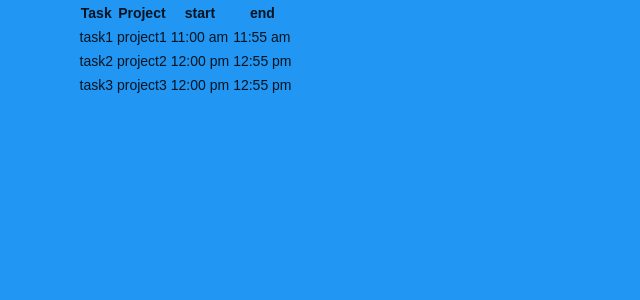
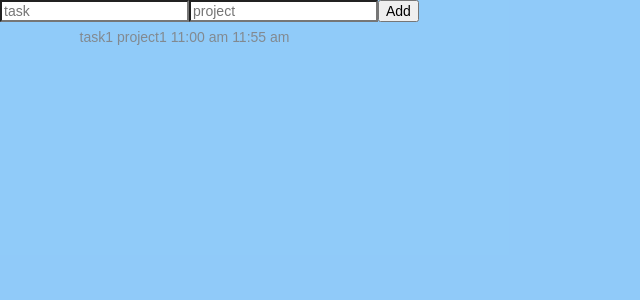
Before and after one commit to NavotSlavin/timeEntry-project, a React app: page / in a window 1280 px wide. Shown: the top 300 px of the page, without its empty margins (0-640 px from the left). Built offline with nearby package versions, Linux system fonts and the light colour scheme.

Commit message:
success send 2 way data between parent comp to children comp

```diff
--- a/src/components/App.js
+++ b/src/components/App.js
@@ -1,16 +1,30 @@
 //import the react and react-dom libraries
 import React from 'react';
-import ReactDOM from 'react-dom';
 import TimeEntryDetails from './TimeEntryDetails'
 import TableTime from './TableTime';
+import TimeEntryBar from './TimeEntryBar';
+
 class App extends React.Component {
 
     constructor(props){
         super(props);
 
         this.state = {
-            listOfTimeEntries : []
+            listOfTimeEntries : [
+                <TimeEntryDetails
+                task="task1"
+                project="project1"
+                startTime="11:00 am"
+                endTime="11:55 am"
+                timer="00:03"
+                />
+            ]
         }
+    }
+
+    onBarSubmit(task, project) {
+        console.log("app task : " + task)
+        console.log("app project : " + project)
     }
 
     //for updating state do:
@@ -18,30 +32,12 @@ class App extends React.Component {
     render(){
         return (
             <div className="ui container timeEntries">
-                <TableTime>
-                {/* {this.state.listOfTimeEntries} */}
-                <TimeEntryDetails
-                task="task1"
-                project="project1"
-                startTime="11:00 am"
-                endTime="11:55 am"
-                timer="00:03"
-                />
-                <TimeEntryDetails
-                    task="task2"
-                    project="project2"
-                    startTime="12:00 pm"
-                    endTime="12:55 pm"
-                    timer="00:09"
-                />
-                <TimeEntryDetails
-                    task="task3"
-                    project="project3"
-                    startTime="12:00 pm"
-                    endTime="12:55 pm"
-                    timer="00:09"
-                />
-                </TableTime>
+                {/* <TimeEntryBar
+                    task={this.props.task}
+                    project={this.props.project}
+                /> */}
+                <TimeEntryBar onSubmit={this.onBarSubmit}/>
+                <TableTime listOfTimeEntries={this.state.listOfTimeEntries}/>
             </div>
         )
     }
--- a/src/components/TableTime.js
+++ b/src/components/TableTime.js
@@ -1,7 +1,12 @@
 import React from 'react';
 
 class TableTime extends React.Component {
+    showTimeEntries(){
+
+    }
     render () {
+        const listOfTimeEntries = this.props.listOfTimeEntries
+        const listItems = listOfTimeEntries.map((timeEntry) => {return timeEntry} )
         return (
             <table>
             <thead>
@@ -13,9 +18,7 @@ class TableTime extends React.Component {
                 </tr>
             </thead>
             <tbody>
-                { this.props.children[0] }
-                { this.props.children[1] }
-                { this.props.children[2] }
+                { listItems }
             </tbody>
             </table>
         )
--- a/src/components/TimeEntryBar.js
+++ b/src/components/TimeEntryBar.js
@@ -2,23 +2,34 @@ import React from 'react';
 import '../scss/TimeEntryBar.scss'
 
 class TimeEntryBar extends React.Component {
+    state = { task : '', project : ''}
+
+    //way to pass the this between parent to child
+    onFormSubmit = (event) => {
+        //to avoid the browser from trying to submit the form automaticly
+        event.preventDefault();
+        //send query to server
+        console.log("time-entry task : " + this.state.task)
+        console.log("time-entry project : " + this.state.project)
+        this.props.onSubmit(this.state.task, this.state.project)
+    }
 
     render() {
         return (
         <div className="time-entry-bar">
             <div>
-                <form  onSubmit={this.props.addItem}>
-                    <input
+                <form  onSubmit={ this.onFormSubmit } >
+                    <input //controlled element
                         type="text"
-                        name="task"
                         placeholder="task"
-                        onChange={this.props.handleInput}
+                        value={this.state.task}
+                        onChange={ e => this.setState({ task : e.target.value})}
                       />
-                    <input
+                    <input //controlled element
                         type="text"
-                        name="project"
                         placeholder="project"
-                        onChange={this.props.handleInput}
+                        value={this.state.project}
+                        onChange={ e => this.setState({ project : e.target.value})}
                       />
                     <button type="submit">Add</button>
                 </form>
```
